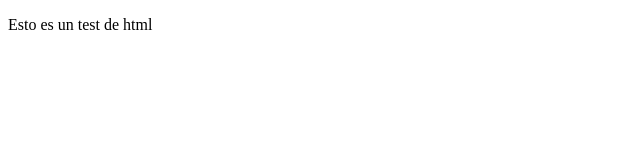
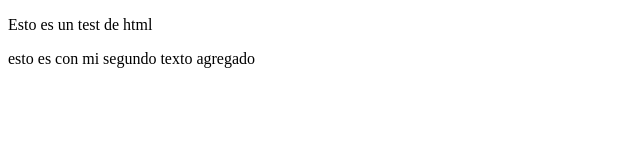
Before and after one commit to ottuspottus06/testRepo, a plain HTML site: page index.html in a window 1280 px wide. Shown: the whole page, without its empty margins (0-640 px from the left). Drawn offline with Linux system fonts and the light colour scheme.

Commit message:
Este es mi segundo commit

```diff
--- a/index.html
+++ b/index.html
@@ -8,6 +8,7 @@
 <body>
 
     <p>Esto es un test de html</p>
+    <p>esto es con mi segundo texto agregado</p>
 
 </body>
 </html>
```
